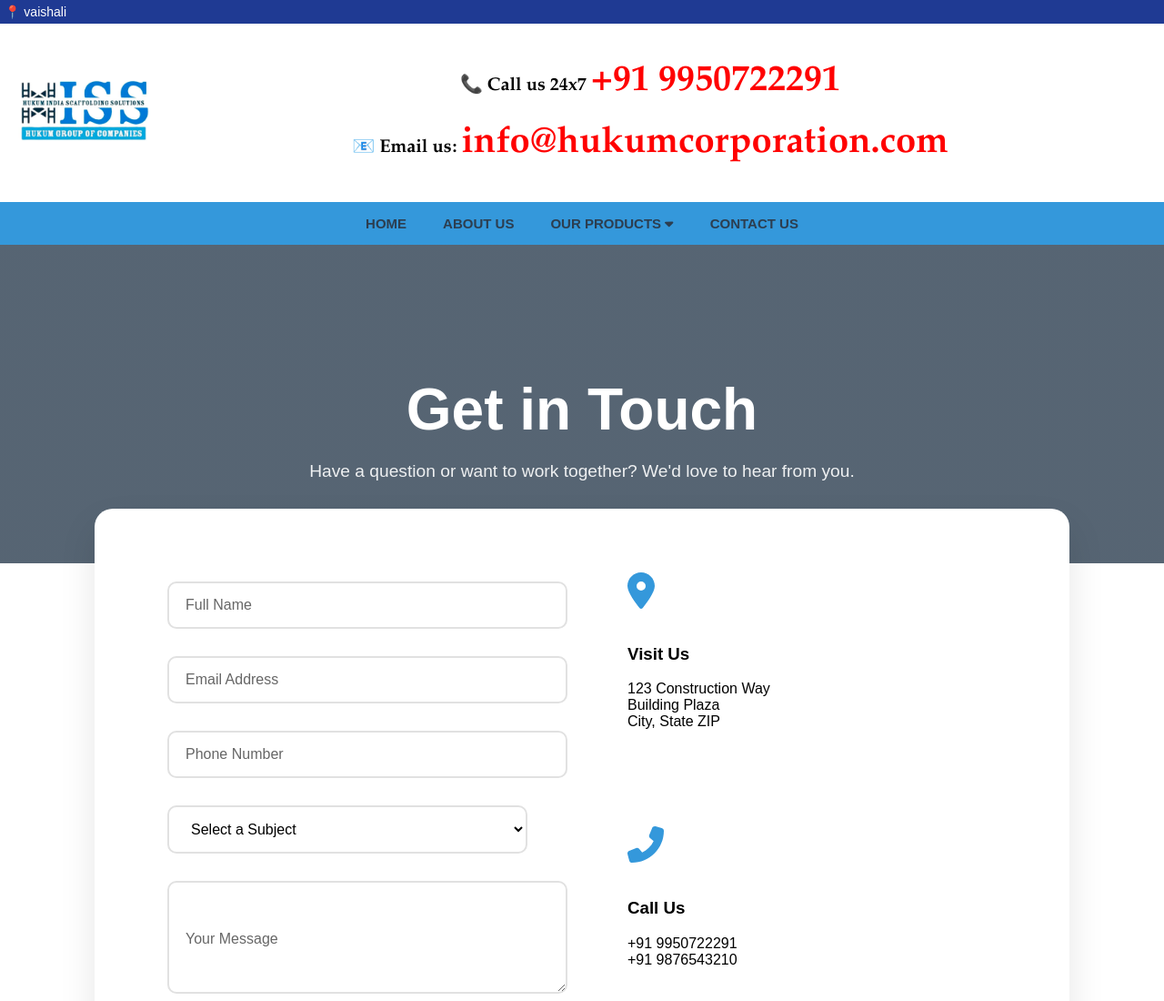
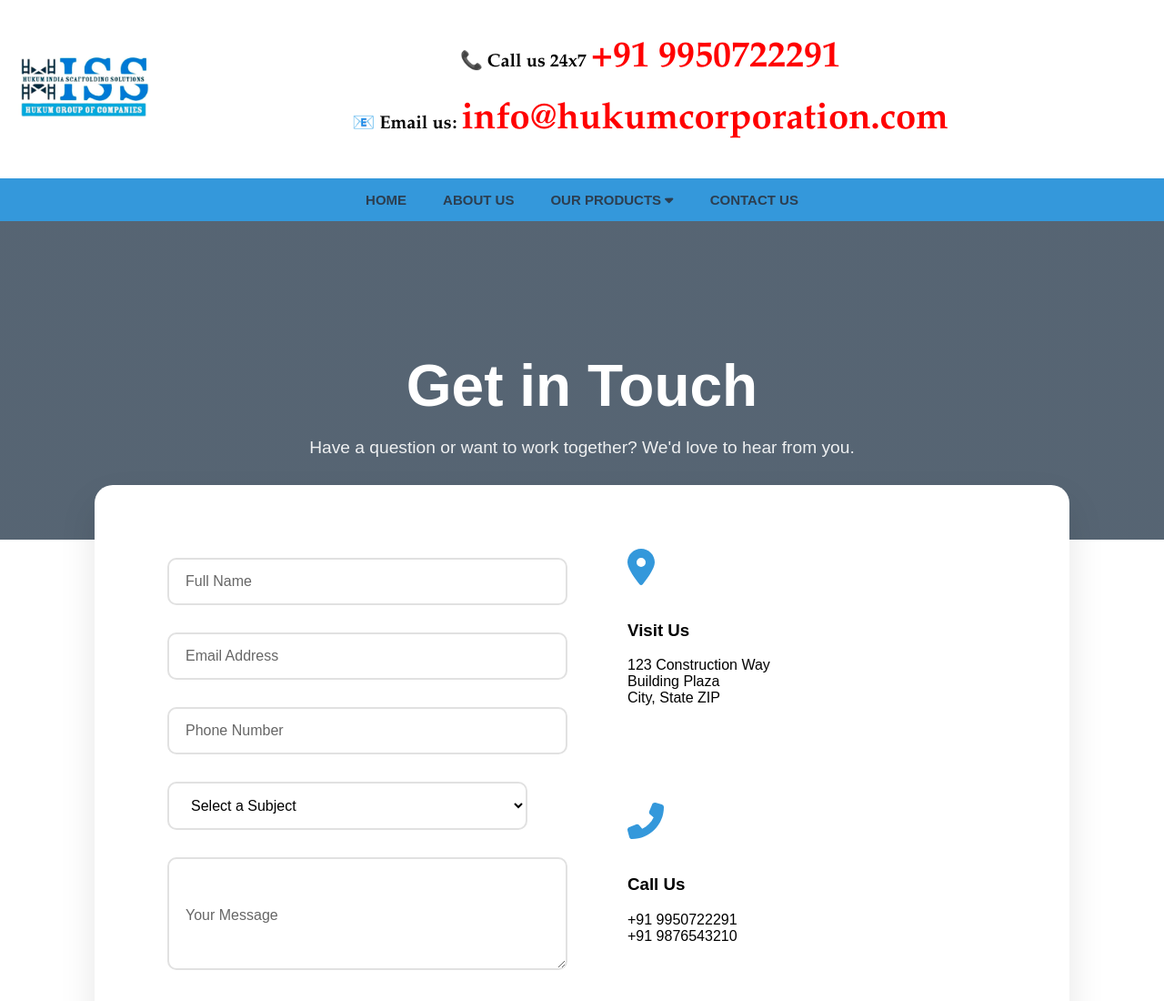
Before and after one commit to yuvi2118/HukumInfra-Web, a plain HTML site: page contact.html in a window 1280 px wide. Shown: the top 1100 px of the page at 91% size. Drawn offline with Linux system fonts and the light colour scheme; some packages are replaced by stand-ins of ours; a script that the page names is missing.

```diff
--- a/contact.html
+++ b/contact.html
@@ -519,10 +519,6 @@
         </style>
     </head>
     <body>
-        <!-- Top Header -->
-        <div class="top-header">
-            <p>📍 vaishali</p>
-        </div>
 
         <!-- Middle Header -->
         <div class="middle-header">
```
